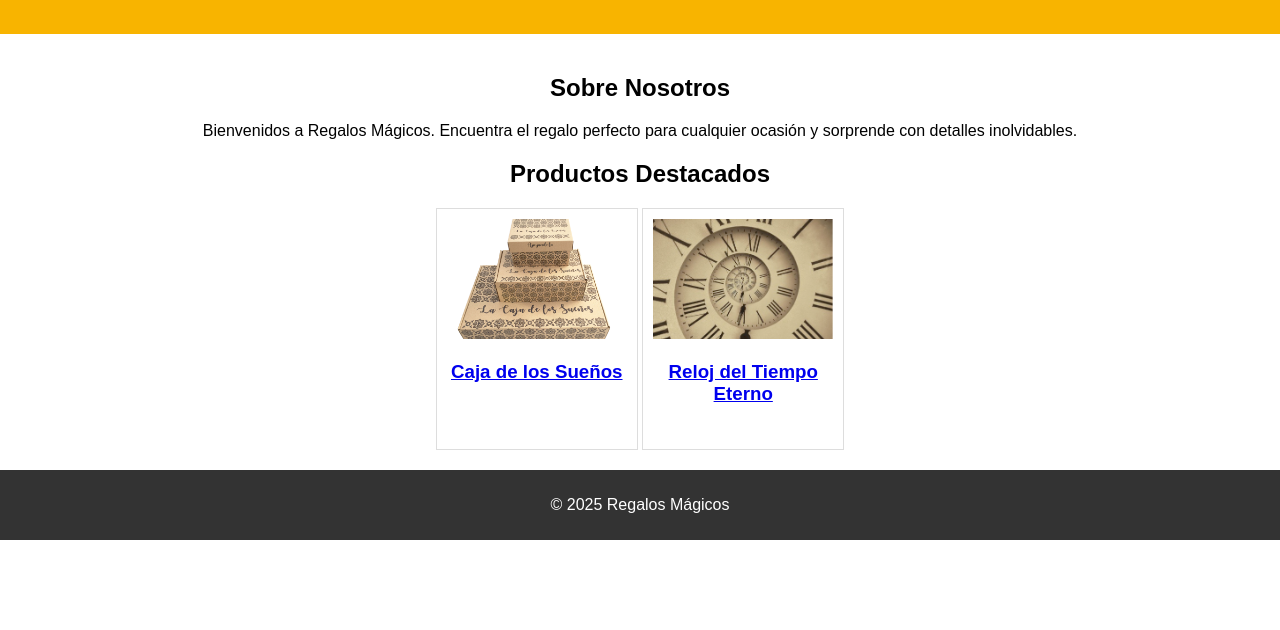
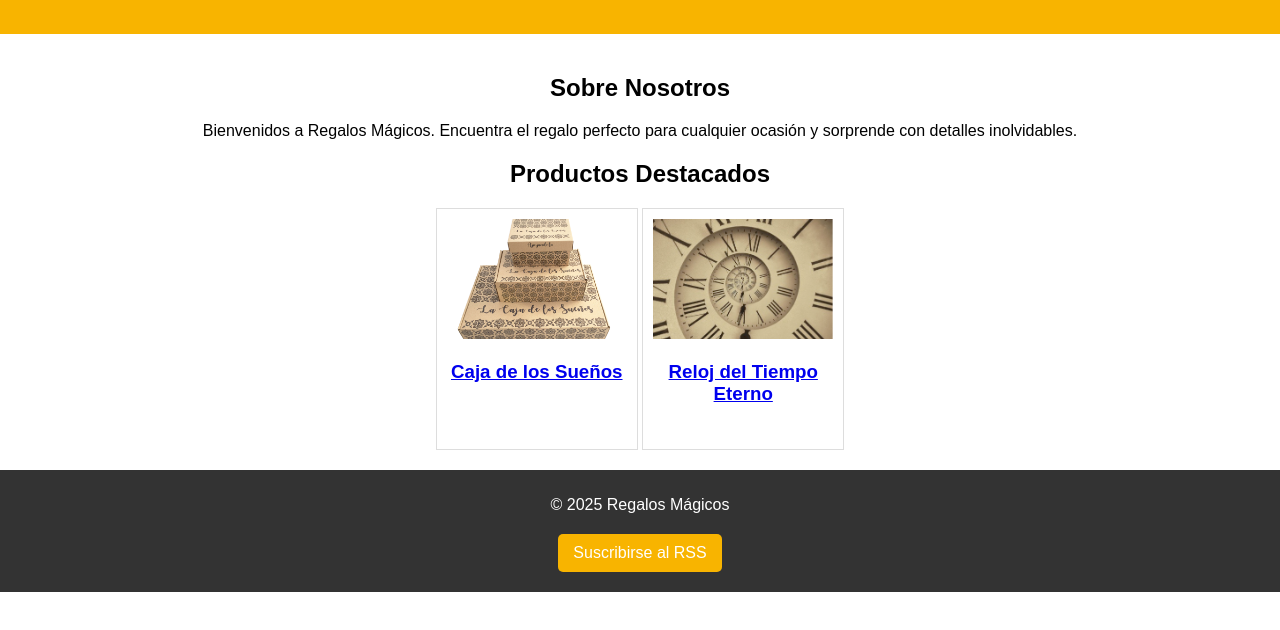
Before and after one commit to ichigar/lnd-rss-tienda, a plain HTML site: page index.html in a window 1280 px wide. Shown: the part 120-750 px from the top of the page. Drawn offline with Linux system fonts and the light colour scheme.

Commit message:
cambios en index.html y styles.css para facilitar suscripción

```diff
--- a/css/styles.css
+++ b/css/styles.css
@@ -58,3 +58,15 @@ footer {
 footer a img {
     vertical-align: middle;
 }
+.rss-subscribe {
+    margin-top: 20px;
+    margin-bottom: 10px;
+}
+.rss-subscribe a {
+    display: inline-block;
+    background-color: #f8b400;
+    color: #fff;
+    padding: 10px 15px;
+    text-decoration: none;
+    border-radius: 5px;
+}
--- a/index.html
+++ b/index.html
@@ -4,6 +4,7 @@
         <meta charset="UTF-8">
         <meta name="viewport" content="width=device-width, initial-scale=1.0">
         <title>Regalos Mágicos</title>
+        <link rel="alternate" type="application/rss+xml" title="Feed RSS - Tienda de regalos" href="feed/rss.xml">
         <link rel="stylesheet" href="css/styles.css">
     </head>
 <body>
@@ -44,6 +45,9 @@
 
     <footer>
         <p>&copy; 2025 Regalos Mágicos</p>
+        <div class="rss-subscribe">
+            <a href="feed/rss.xml">Suscribirse al RSS</a>
+        </div>
     </footer>
 </body>
 </html>
```
Lines whose indentation alone changed are shown as unchanged.
